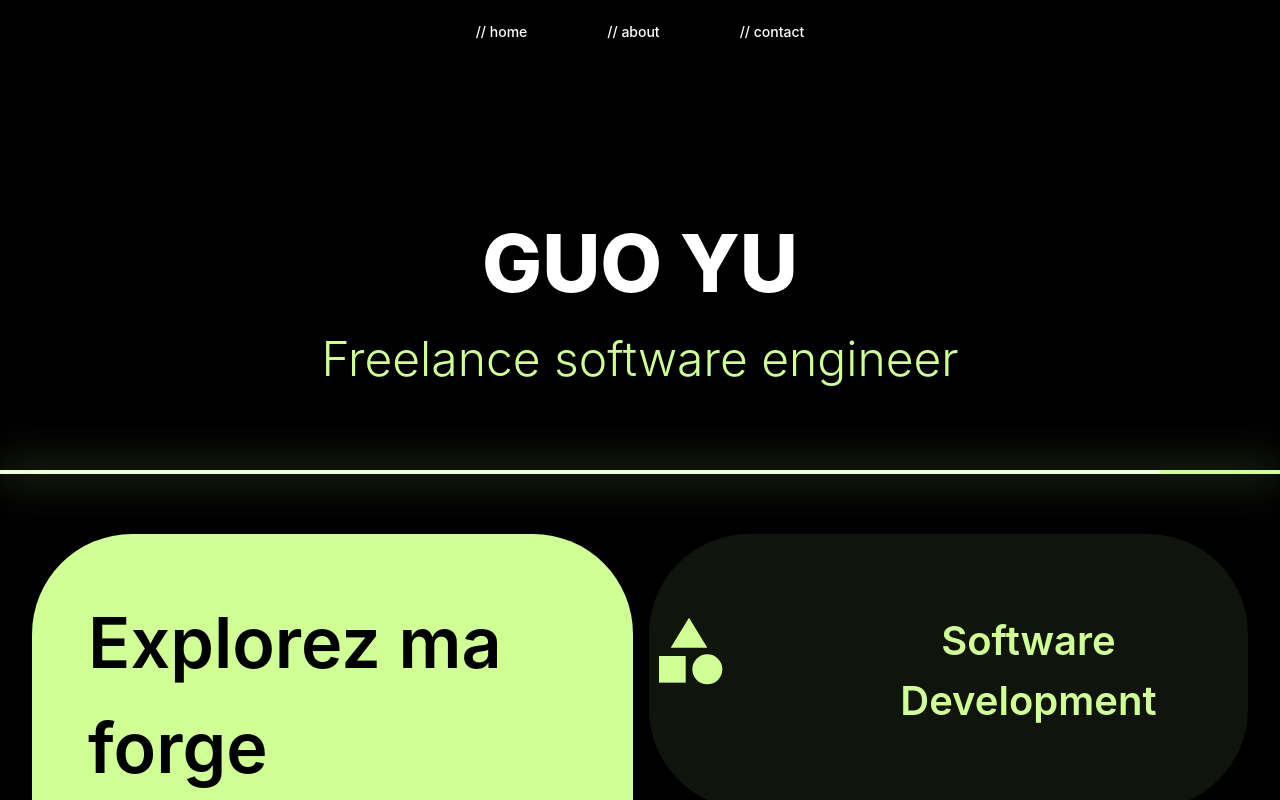
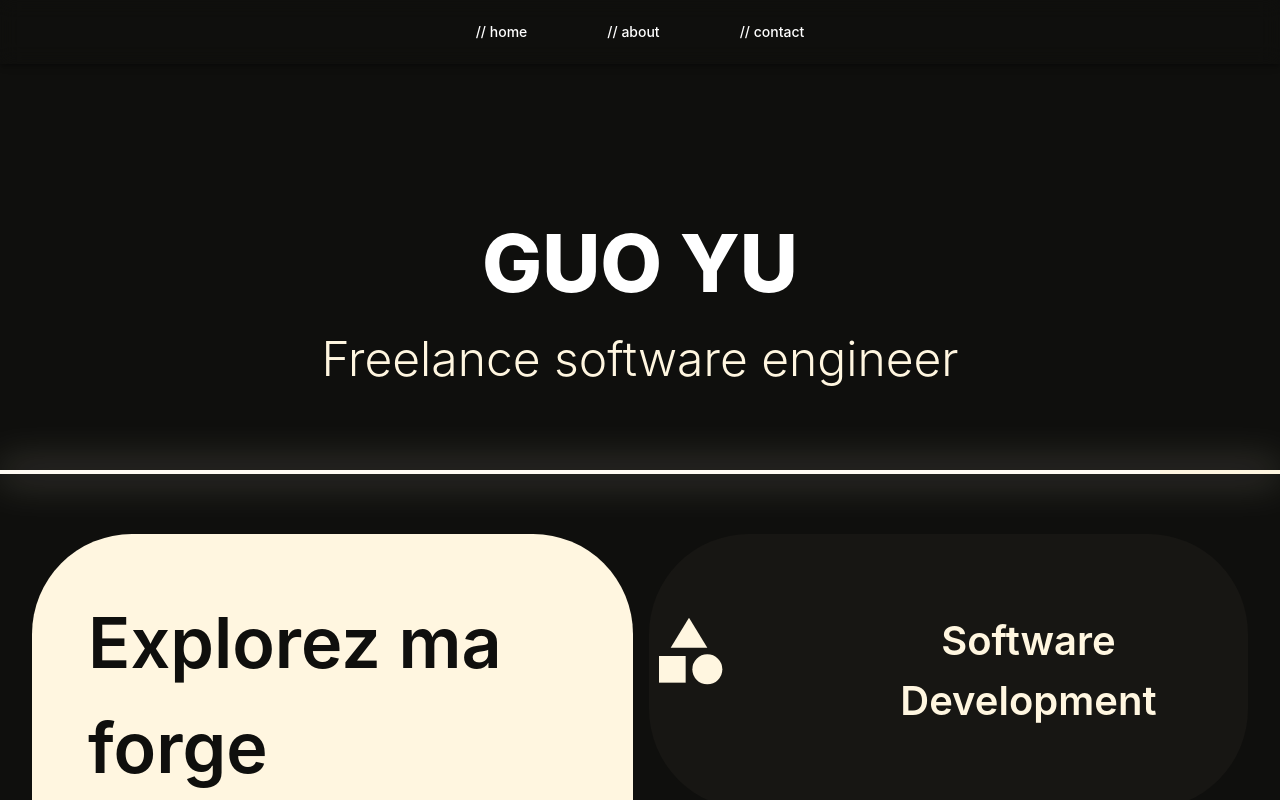
Before and after one commit to guo-yu9594/portfolio, a Next.js app: page / in a window 1280 px wide. Shown: the top 800 px of the page. Built offline with nearby package versions, Linux system fonts and the light colour scheme.

Commit message:
feat: update website palette

```diff
--- a/src/app/components/HomeStep1.tsx
+++ b/src/app/components/HomeStep1.tsx
@@ -29,7 +29,7 @@ export default function HomeStep1(): JSX.Element {
   return (
     <Stack
       sx={{
-        backgroundColor: palette.light.black,
+        backgroundColor: palette.light.bg,
         height: "470px",
         width: "100vw",
       }}
--- a/src/app/components/HomeStep2.tsx
+++ b/src/app/components/HomeStep2.tsx
@@ -76,7 +76,7 @@ const HomeStep2: React.FC<HomeStep2Props> = ({ handleScroll }): JSX.Element => {
   const arrowDropDownCircleIcons = generateArrowDropDownIcons(nbIcons, {
     width: 80,
     height: 80,
-    color: "black",
+    color: palette.light.bg,
   });
 
   const [skill1Display, setSkill1Display] = useState(false);
@@ -110,7 +110,7 @@ const HomeStep2: React.FC<HomeStep2Props> = ({ handleScroll }): JSX.Element => {
         <Grow in={true}>
           <CardActionArea sx={hookBoxStyle} onClick={handleScroll}>
             <Typography
-              color="black"
+              color={palette.light.bg}
               sx={{ fontSize: { xs: 40, sm: 70 }, fontWeight: 600 }}
             >
               Explorez ma forge numérique polyvalente.
--- a/src/app/components/HomeStep3.tsx
+++ b/src/app/components/HomeStep3.tsx
@@ -9,7 +9,7 @@ import { palette } from "@/app/theme";
 
 const mainBoxStyle: SxProps = {
   width: "100vw",
-  height: "315px",
+  height: { xs: "250px", sm: "315px" },
   display: "flex",
   justifyContent: "center",
   alignItems: "center",
--- a/src/app/components/HomeStep5.tsx
+++ b/src/app/components/HomeStep5.tsx
@@ -23,7 +23,7 @@ const mainBoxStyle: SxProps = {
 const projectBoxStyle: SxProps = {
   width: "100%",
   height: { xs: "350px", sm: "470px" },
-  bgcolor: palette.light.primary,
+  bgcolor: palette.light.darkGrey,
   borderRadius: style.borderRadius,
   display: "flex",
   flexDirection: "column",
@@ -50,7 +50,7 @@ const projectNameStyle: SxProps = {
   ml: 6,
   mt: 3,
   fontSize: 25,
-  fontWeight: 600,
+  fontWeight: 900,
 };
 
 const projectDescStyle: SxProps = {
@@ -88,6 +88,7 @@ const arrowIconStyle: SxProps = {
   position: "absolute",
   bottom: 50,
   right: 50,
+  color: palette.light.primary
 };
 
 export default function HomeStep5(): JSX.Element {
@@ -155,10 +156,10 @@ export default function HomeStep5(): JSX.Element {
                     alt={project.imgAlt}
                   ></img>
                 </Box>
-                <Typography color="black" sx={projectNameStyle}>
+                <Typography color={palette.light.primary} sx={projectNameStyle}>
                   {"// " + project.name}
                 </Typography>
-                <Typography color="black" sx={projectDescStyle}>
+                <Typography color={palette.light.primary} sx={projectDescStyle}>
                   {project.description}
                 </Typography>
                 <ArrowOutwardIcon fontSize="large" sx={arrowIconStyle} />
--- a/src/app/components/HomeStep6.tsx
+++ b/src/app/components/HomeStep6.tsx
@@ -52,13 +52,13 @@ const contactInfoStyle: SxProps = {
   height: "fit-content",
   p: 2,
   borderRadius: style.borderRadius,
-  color: "black",
+  color: palette.light.bg,
   fontSize: { xs: 20, sm: 22, lg: 25 },
-  borderColor: "black",
+  borderColor: palette.light.bg,
   border: 2,
   textAlign: "center",
   "&:hover": {
-    borderColor: "black",
+    borderColor: palette.light.bg,
     border: 2,
   },
 };
@@ -106,7 +106,7 @@ export default function HomeStep6(): JSX.Element {
       <Collapse in={isDisplay} sx={{ width: "95%" }}>
         <Stack sx={contactBoxStyle} direction={{ lg: "row", xs: "column-reverse" }}>
           <Stack sx={contactFormStyle} direction="column" spacing={3}>
-            <Typography color="black" fontSize={55} fontWeight={800}>
+            <Typography color={palette.light.bg} fontSize={55} fontWeight={800}>
               Contact
             </Typography>
             <Stack
--- a/src/app/layout.tsx
+++ b/src/app/layout.tsx
@@ -107,7 +107,7 @@ export default function RootLayout({ children }: { children: ReactNode }) {
               </nav>
               <Box
                 component="main"
-                sx={{ backgroundColor: palette.light.black }}
+                sx={{ backgroundColor: palette.light.bg }}
               >
                 <Toolbar />
                 {children}
--- a/src/app/theme.ts
+++ b/src/app/theme.ts
@@ -2,12 +2,12 @@ import { SxProps, createTheme } from "@mui/material";
 
 export const palette = {
   light: {
-    primary: "#D0FF94",
+    primary: "#FFF6E0",
     primaryDarken: "#b3e079",
     secondary: "#C3BEF7",
     secondaryDarken: "#8f89cc",
-    darkGrey: "#11140d",
-    black: "black",
+    darkGrey: "#171613",
+    bg: "#0f0f0d",
   },
 };
 
@@ -45,7 +45,7 @@ const theme = createTheme({
       main: palette.light.secondary,
       light: palette.light.secondary,
       dark: palette.light.secondaryDarken,
-      contrastText: palette.light.black,
+      contrastText: palette.light.bg,
     },
     error: {
       main: "#f44336",
```
